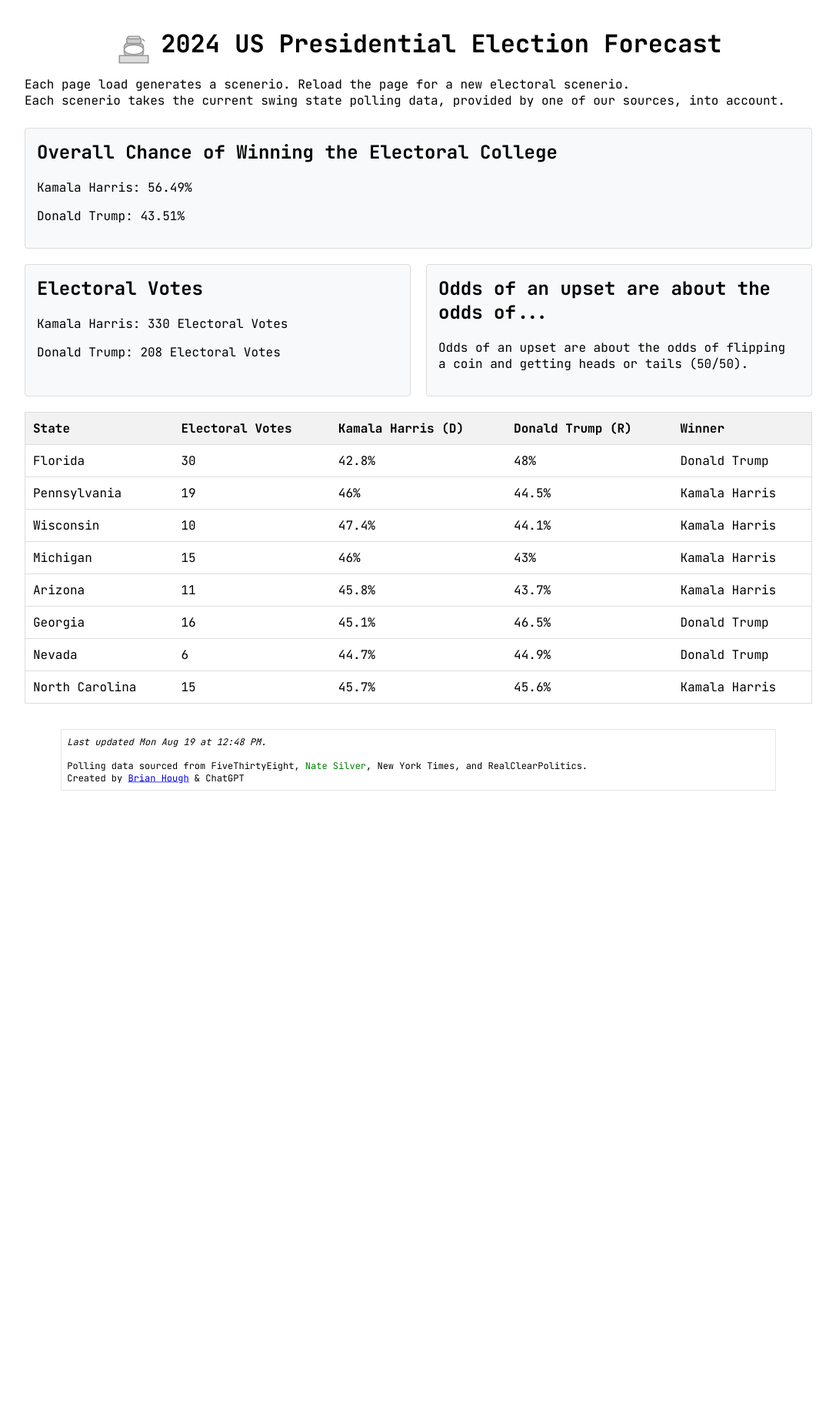
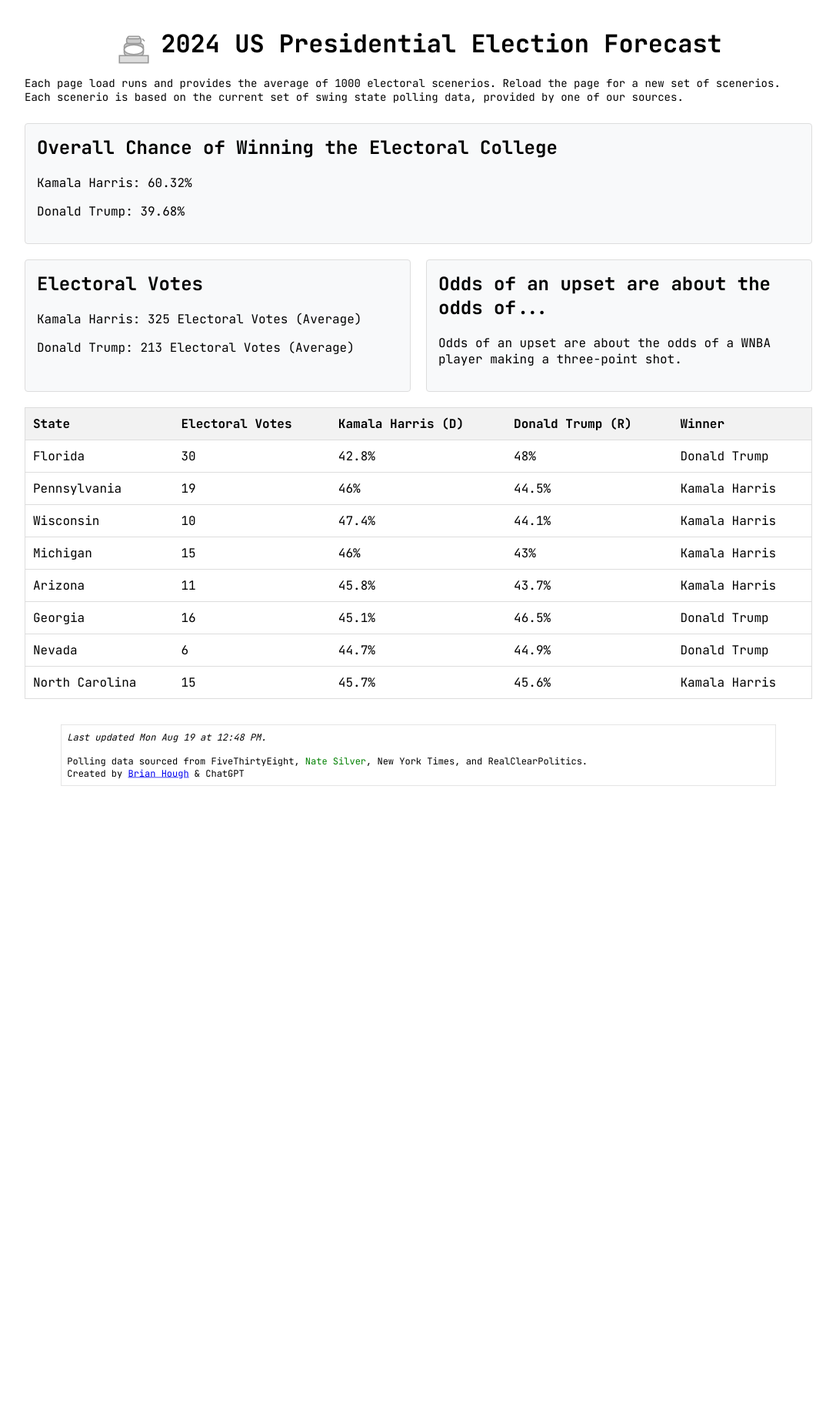
Before and after one commit to derfbwh/derfbwh.github.io, a Jekyll site: the page forecast/index.html, which Jekyll copies as it is, in a window 1280 px wide. Shown: the whole page at 77% size, without its empty margins (96-1183 px from the left). Built offline with Jekyll 4.4.1, drawn with Linux system fonts in a browser that asks for light colours; some web fonts are replaced; some of the changed lines change nothing that is shown.

Commit message:
Update index.html

```diff
--- a/forecast/index.html
+++ b/forecast/index.html
@@ -26,6 +26,7 @@
         .tagline {
         margin-top:-35px;
         padding-bottom:25px;
+        font-size:14px;
 
         }
         .container {
@@ -105,7 +106,7 @@
                 <ellipse cx="32" cy="30" rx="16" ry="8" fill="#fff" stroke="#999" stroke-width="2"/>
             </svg>
             2024 US Presidential Election Forecast
-        </h1><br><div class="tagline">Each page load generates a scenerio. Reload the page for a new electoral scenerio. <br>Each scenerio takes the current swing state polling data, provided by one of our sources, into account.</div>
+        </h1><br><div class="tagline">Each page load runs and provides the average of 1000 electoral scenerios. Reload the page for a new set of scenerios. <br>Each scenerio is based on the current set of swing state polling data, provided by one of our sources.</div>
 
 
         <div class="results-container">
@@ -177,9 +178,38 @@
     };
 
     const totalElectoralVotes = 538; // Total electoral votes available
-    const winningThreshold = 270; // Votes needed to win the election
 
-function calculateElectoralVotes() {
+    const comparisons = [
+        { text: "drawing a specific card from a full deck of 52 cards", odds: 1 / 52 },
+        { text: "winning a small lottery prize", odds: 1 / 50 },
+        { text: "finding a $20 bill on the ground", odds: 1 / 50 },
+        { text: "hitting a hole-in-one in mini golf (trickier course)", odds: 1 / 50 },
+        { text: "winning a free ticket in a scratch-off lottery", odds: 1 / 20 },
+        { text: "making a successful free throw in basketball (average player)", odds: 1 / 10 },
+        { text: "correctly guessing a random 3-digit number", odds: 1 / 1000 },
+        { text: "scoring a goal in a non-professional soccer match", odds: 1 / 10 },
+        { text: "drawing a face card from a deck of 52 cards", odds: 3 / 52 },
+        { text: "hitting a bullseye in darts (intermediate player)", odds: 1 / 10 },
+        { text: "drawing a full house in Poker", odds: 1 / 40 },
+        { text: "hitting a home run in a baseball game (professional player)", odds: 1 / 20 },
+        { text: "flipping a coin and getting heads or tails (50/50)", odds: 1 / 2 },
+        { text: "a WNBA player making a three-point shot", odds: 1 / 3 },
+        { text: "getting a full house in Poker", odds: 1 / 40 },
+        { text: "finding a $100 bill on the ground", odds: 1 / 50 }
+    ];
+
+    function runSimulation() {
+        const simulations = 100; // Number of simulations
+        let harrisTotalVotes = 0;
+        let trumpTotalVotes = 0;
+
+        // Reset the winner display for each state
+        pollData.forEach(state => {
+            document.getElementById(state.state).textContent = ''; // Clear previous winner
+        });
+
+        for (let i = 0; i < simulations; i++) {
+            // Reset votes for each simulation
             let harrisVotes = nonSwingStates.Harris;
             let trumpVotes = nonSwingStates.Trump;
 
@@ -202,64 +232,55 @@ function calculateElectoralVotes() {
                 adjustedHarris = Math.min(100, Math.max(0, adjustedHarris + harrisFluctuation));
                 adjustedTrump = Math.min(100, Math.max(0, adjustedTrump + trumpFluctuation));
 
-        let winner = '';
-
                 if (adjustedHarris > adjustedTrump) {
                     harrisVotes += state.electoralVotes;
-            winner = 'Kamala Harris';
-        } else if (adjustedTrump > adjustedHarris) {
+                    document.getElementById(state.state).textContent = 'Kamala Harris'; // Set winner
+                } else {
                     trumpVotes += state.electoralVotes;
-            winner = 'Donald Trump';
-        } else {
-            // If there's a tie, split the votes (not realistic but keeps it simple)
-            harrisVotes += state.electoralVotes / 2;
-            trumpVotes += state.electoralVotes / 2;
-            winner = 'Tie';
+                    document.getElementById(state.state).textContent = 'Donald Trump'; // Set winner
                 }
-
-        document.getElementById(state.state).textContent = winner;
             });
 
             // Adjust the votes to ensure they sum to 538
             const totalVotes = harrisVotes + trumpVotes;
-    const adjustmentFactor = 538 / totalVotes;
+            const adjustmentFactor = totalElectoralVotes / totalVotes;
 
             harrisVotes = Math.round(harrisVotes * adjustmentFactor);
             trumpVotes = Math.round(trumpVotes * adjustmentFactor);
 
             // Ensure the total is exactly 538 by adjusting the larger candidate's votes
             const totalAdjustedVotes = harrisVotes + trumpVotes;
-    if (totalAdjustedVotes !== 538) {
+            if (totalAdjustedVotes !== totalElectoralVotes) {
                 if (harrisVotes > trumpVotes) {
-            harrisVotes += (538 - totalAdjustedVotes);
+                    harrisVotes += (totalElectoralVotes - totalAdjustedVotes);
                 } else {
-            trumpVotes += (538 - totalAdjustedVotes);
+                    trumpVotes += (totalElectoralVotes - totalAdjustedVotes);
                 }
             }
 
-    document.getElementById('harrisVotes').textContent = `Kamala Harris: ${harrisVotes.toFixed(0)} Electoral Votes`;
-    document.getElementById('trumpVotes').textContent = `Donald Trump: ${trumpVotes.toFixed(0)} Electoral Votes`;
+            // Accumulate the results
+            harrisTotalVotes += harrisVotes;
+            trumpTotalVotes += trumpVotes;
+        }
 
-    calculateWinProbability(harrisVotes, trumpVotes);
-    updateMap();
+        // Calculate averages
+        const averageHarrisVotes = harrisTotalVotes / simulations;
+        const averageTrumpVotes = trumpTotalVotes / simulations;
+
+        // Display the results
+        document.getElementById('harrisVotes').textContent = `Kamala Harris: ${averageHarrisVotes.toFixed(0)} Electoral Votes (Average)`;
+        document.getElementById('trumpVotes').textContent = `Donald Trump: ${averageTrumpVotes.toFixed(0)} Electoral Votes (Average)`;
+
+        // Calculate and display win probabilities
+        calculateWinProbability(averageHarrisVotes, averageTrumpVotes);
+
+        // Calculate and display upset odds
+        determineUpsetOdds(averageHarrisVotes, averageTrumpVotes);
     }
 
     function calculateWinProbability(harrisVotes, trumpVotes) {
-        let harrisChance = 0;
-        let trumpChance = 0;
-
-        // Calculate the chances of each candidate winning based on the votes
-        if (harrisVotes >= winningThreshold) {
-            harrisChance = 100;
-        } else {
-            harrisChance = (harrisVotes / winningThreshold) * 100;
-        }
-
-        if (trumpVotes >= winningThreshold) {
-            trumpChance = 100;
-        } else {
-            trumpChance = (trumpVotes / winningThreshold) * 100;
-        }
+        let harrisChance = (harrisVotes / totalElectoralVotes) * 100;
+        let trumpChance = (trumpVotes / totalElectoralVotes) * 100;
 
         // Adjust the probabilities so they add up to 100%
         const totalChance = harrisChance + trumpChance;
@@ -268,31 +289,10 @@ function calculateElectoralVotes() {
 
         document.getElementById('harrisChance').textContent = `Kamala Harris: ${harrisChance.toFixed(2)}%`;
         document.getElementById('trumpChance').textContent = `Donald Trump: ${trumpChance.toFixed(2)}%`;
-
-        determineUpsetOdds(harrisChance, trumpChance);
     }
 
-    function determineUpsetOdds(harrisChance, trumpChance) {
-        const comparisons = [
-            { text: "drawing a specific card from a full deck of 52 cards", odds: 1 / 52 },
-            { text: "winning a small lottery prize", odds: 1 / 50 },
-            { text: "finding a $20 bill on the ground", odds: 1 / 50 },
-            { text: "hitting a hole-in-one in mini golf (trickier course)", odds: 1 / 50 },
-            { text: "winning a free ticket in a scratch-off lottery", odds: 1 / 20 },
-            { text: "making a successful free throw in basketball (average player)", odds: 1 / 10 },
-            { text: "correctly guessing a random 3-digit number", odds: 1 / 1000 },
-            { text: "scoring a goal in a non-professional soccer match", odds: 1 / 10 },
-            { text: "drawing a face card from a deck of 52 cards", odds: 3 / 52 },
-            { text: "hitting a bullseye in darts (intermediate player)", odds: 1 / 10 },
-            { text: "drawing a full house in Poker", odds: 1 / 40 },
-            { text: "hitting a home run in a baseball game (professional player)", odds: 1 / 20 },
-            { text: "flipping a coin and getting heads or tails (50/50)", odds: 1 / 2 },
-            { text: "a WNBA player making a three-point shot", odds: 1 / 3 },
-            { text: "getting a full house in Poker", odds: 1 / 40 },
-            { text: "finding a $100 bill on the ground", odds: 1 / 50 }
-        ];
-
-        let upsetChance = Math.min(harrisChance, trumpChance);
+    function determineUpsetOdds(harrisVotes, trumpVotes) {
+        const upsetChance = Math.min(harrisVotes, trumpVotes) / totalElectoralVotes * 100;
 
         let closestComparison = comparisons.reduce((prev, curr) => {
             return (Math.abs(curr.odds * 100 - upsetChance) < Math.abs(prev.odds * 100 - upsetChance) ? curr : prev);
@@ -301,6 +301,7 @@ function calculateElectoralVotes() {
         document.getElementById('upsetOdds').textContent = `Odds of an upset are about the odds of ${closestComparison.text}.`;
     }
 
+    // Populate the table with initial data
     function populateTable() {
         const pollBody = document.getElementById('pollBody');
 
@@ -320,7 +321,7 @@ function calculateElectoralVotes() {
             trumpCell.textContent = `${state.trump}%`;
 
             const winnerCell = document.createElement('td');
-            winnerCell.id = state.state;
+            winnerCell.id = state.state; // Set ID for winner display
 
             row.appendChild(stateCell);
             row.appendChild(electoralVotesCell);
@@ -332,48 +333,12 @@ function calculateElectoralVotes() {
         });
     }
 
-    function updateMap() {
-        pollData.forEach(state => {
-            let adjustedHarris = state.harris;
-            let adjustedTrump = state.trump;
-
-            // Simulate possible fluctuations
-            const maxFluctuation = 8; // Max percentage fluctuation
-            const minFluctuation = 2; // Min percentage fluctuation
-            const fluctuationRange = maxFluctuation - minFluctuation;
-            const uncertaintyFactor = Math.min(1, daysUntilElection / 365); // 1 year = 365 days
-
-            // Randomly adjust the poll numbers based on the time left until Election Day
-            const fluctuation = Math.random() * fluctuationRange + minFluctuation;
-            const harrisFluctuation = (Math.random() < 0.5 ? -1 : 1) * fluctuation * uncertaintyFactor;
-            const trumpFluctuation = (Math.random() < 0.5 ? -1 : 1) * fluctuation * uncertaintyFactor;
-
-            adjustedHarris = Math.min(100, Math.max(0, adjustedHarris + harrisFluctuation));
-            adjustedTrump = Math.min(100, Math.max(0, adjustedTrump + trumpFluctuation));
-
-            let color = '#ccc'; // Default color for undecided
-
-            if (adjustedHarris > adjustedTrump) {
-                const intensity = Math.min(1, adjustedHarris / 100);
-                color = `rgba(0, 0, 255, ${intensity})`; // Blue for Harris
-            } else if (adjustedTrump > adjustedHarris) {
-                const intensity = Math.min(1, adjustedTrump / 100);
-                color = `rgba(255, 0, 0, ${intensity})`; // Red for Trump
-            }
-
-            // Find the state path by its data-ID
-            const statePath = document.querySelector(`path[data-ID="${state.state}"]`);
-            if (statePath) {
-                statePath.style.fill = color;
-            } else {
-                console.error(`No path found for state ID: ${state.state}`);
-            }
-        });
-    }
-
     // Initialize the page
     populateTable();
-    calculateElectoralVotes();
+    runSimulation();
 </script>
+
+
+
 </body>
 </html>
```
Lines whose indentation alone changed are shown as unchanged.
